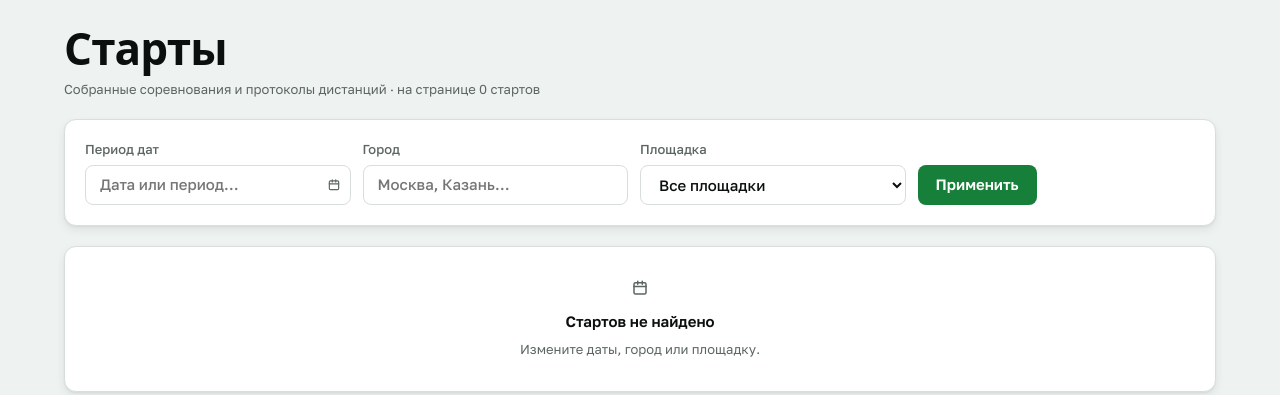
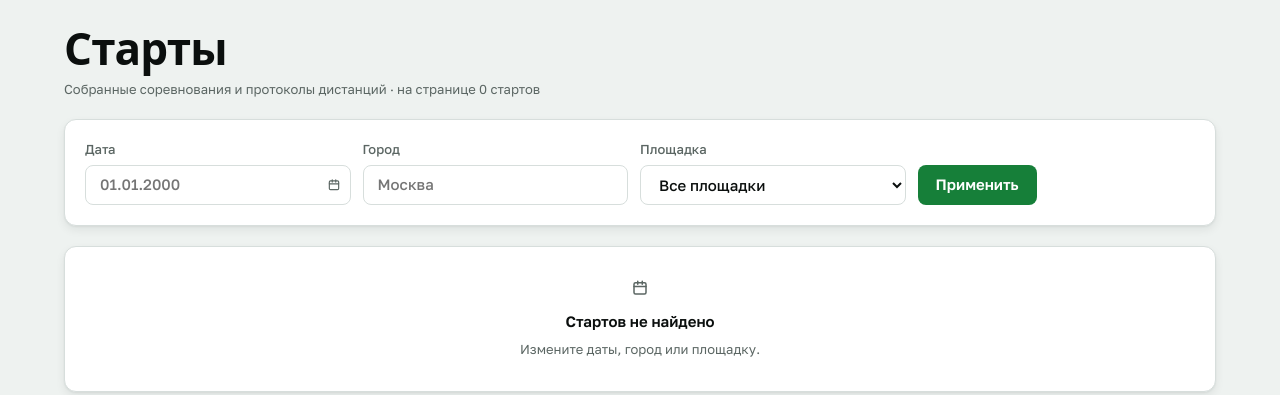
Before and after one commit to czczczt/sports-agent, a FastAPI app: page /events-view in a window 1280 px wide. Shown: the part 63-458 px from the top of the page. Run offline with FastAPI, Linux system fonts and the light colour scheme; data that the repository does not hold is empty; parts of the project's set-up code (start-up, migrations or seed data) failed here and were passed over; some libraries are stand-ins or nearby versions; some web fonts are replaced.

Commit message:
feat(events): rename date label, update placeholders, add case-insensitive Cyrillic city search

```diff
--- a/app/db.py
+++ b/app/db.py
@@ -7,6 +7,7 @@ def get_db_connection() -> sqlite3.Connection:
     """Возвращает соединение с базой данных SQLite."""
     conn = sqlite3.connect(SQLITE_DB_PATH, check_same_thread=False)
     conn.row_factory = sqlite3.Row
+    conn.create_function("ru_lower", 1, lambda s: (s or "").lower().replace("ё", "е"))
     conn.execute("PRAGMA foreign_keys = ON;")
     return conn
 
--- a/app/services/events_service.py
+++ b/app/services/events_service.py
@@ -29,8 +29,9 @@ def list_events(
         conditions.append("substr(e.date_begin, 1, 10) <= ?")
         params.append(clean_to)
     if city:
-        conditions.append("(e.place LIKE ? OR e.address LIKE ?)")
-        city_pat = f"%{city}%"
+        clean_city = city.strip().lower().replace("ё", "е")
+        conditions.append("(ru_lower(e.place) LIKE ? OR ru_lower(e.address) LIKE ?)")
+        city_pat = f"%{clean_city}%"
         params.extend([city_pat, city_pat])
     if source:
         conditions.append("s.name = ?")
--- a/app/templates/events_catalog.html
+++ b/app/templates/events_catalog.html
@@ -13,16 +13,16 @@
 
 <form method="GET" action="/events-view" class="card card--pad" id="events-filter-form">
     <div class="form-filters">
-        <label class="field" style="min-width: 230px;">Период дат
+        <label class="field" style="min-width: 230px;">Дата
             <div style="position: relative;">
-                <input class="input input--sm" type="text" id="date_range_picker" placeholder="Дата или период…" readonly autocomplete="off" style="cursor: pointer; padding-right: 32px;">
+                <input class="input input--sm" type="text" id="date_range_picker" placeholder="01.01.2000" readonly autocomplete="off" style="cursor: pointer; padding-right: 32px;">
                 <span style="position: absolute; right: 10px; top: 50%; transform: translateY(-50%); pointer-events: none; color: var(--text-muted); display: flex;">{{ ui.icon('calendar', 'icon-sm') }}</span>
             </div>
             <input type="hidden" id="date_from" name="date_from" value="{{ filters.date_from or '' }}">
             <input type="hidden" id="date_to" name="date_to" value="{{ filters.date_to or '' }}">
         </label>
         <label class="field">Город
-            <input class="input input--sm" type="text" name="city" value="{{ filters.city or '' }}" placeholder="Москва, Казань…">
+            <input class="input input--sm" type="text" name="city" value="{{ filters.city or '' }}" placeholder="Москва">
         </label>
         <label class="field">Площадка
             <select class="input input--sm" name="source">
```
